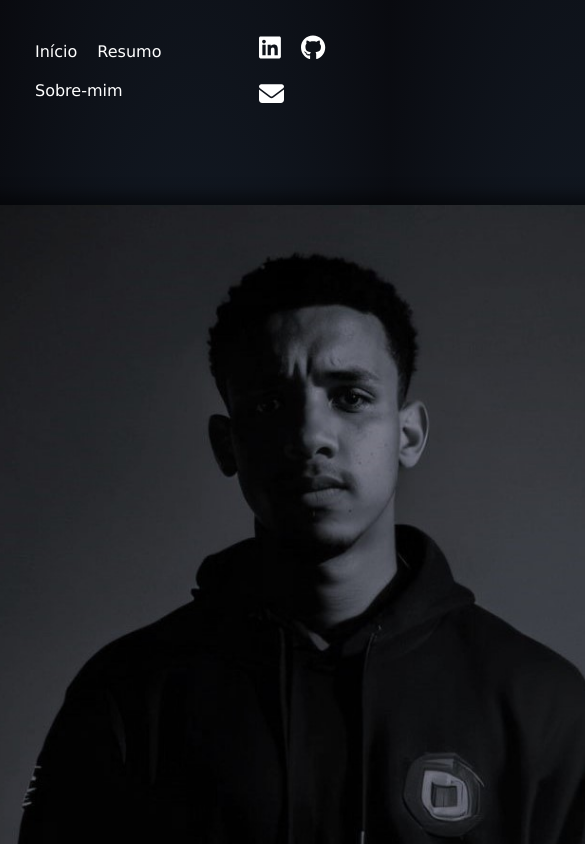
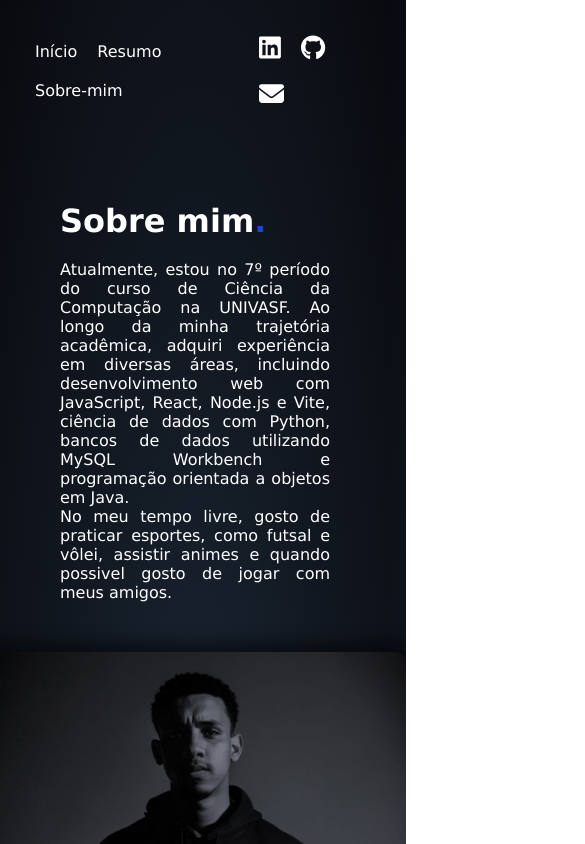
Before and after one commit to AthamsM/MeuPortifolio, a React (Vite) app: page /MeuPortfolio/about in a window 390 px wide. Shown: the top 844 px of the page, 585 px wide, since content can reach past the window. Built offline with nearby package versions, Linux system fonts and the light colour scheme.

Commit message:
responsividade

```diff
--- a/src/index.css
+++ b/src/index.css
@@ -69,7 +69,6 @@ span {
    display: flex;
    align-items: center;
 }
-
 .main .flex {
    flex-direction: column;
    margin: 150px;
@@ -98,6 +97,23 @@ span {
    transform: scale(1.1);
 }
 
+@media (max-width: 1024px) {
+
+   .main .flex {
+      flex-direction: column;
+      margin: 60px;
+   }
+   .main__text h1 {
+      margin: 10px 0;
+      width: 400px;
+      font-size: 30px;
+   }
+   .main__button button{
+      flex-direction: column;
+      margin-bottom: 10px;
+   }
+ }
+
 /* About */
 
 .about {
@@ -123,6 +139,19 @@ span {
    width: 120vh;
    border-radius: 10px;
    box-shadow: 0 0 15px 10px rgba(0, 0, 0, 0.5);
+}
+
+@media (max-width: 1024px){
+   .about {
+      padding: 60px;
+   }
+   .about .flex {
+      flex-direction: column;
+   }
+   .about__img img {
+      height: auto;
+      width: 50vh;
+   }
 }
 
 /* Projects */
@@ -216,3 +245,15 @@ span {
 .projetos-card a:hover{
    transform: scale(1.1);
 }
+
+@media (max-width: 1024px){
+   .projetos {
+      padding: 30px;
+   }
+   .projetos .flex {
+      gap: 50px;
+      flex-direction: column;
+   }
+
+
+}
```
